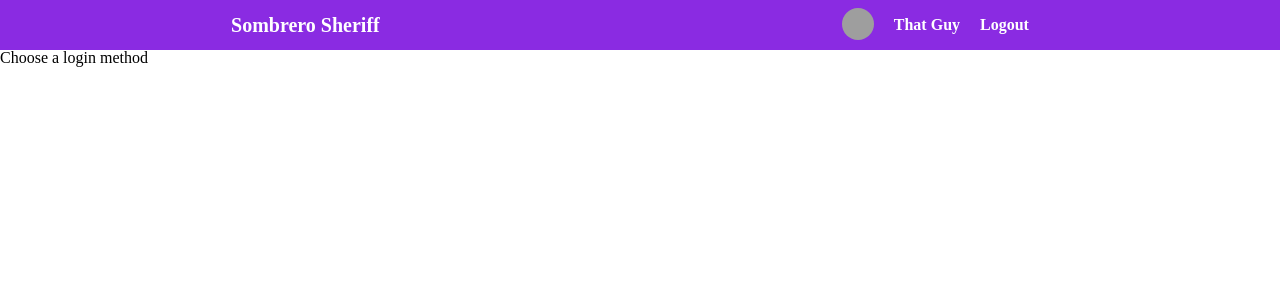
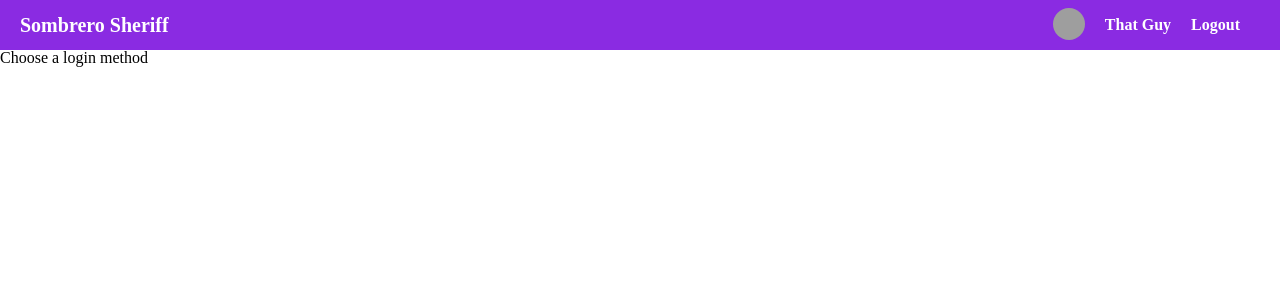
Before and after one commit to spencer-234/passportjsPractice, a React (Vite) app in the folder client/: page / in a window 1280 px wide. Shown: the top 300 px of the page. Built offline with nearby package versions, Linux system fonts and the light colour scheme; grey boxes are pictures that could not be loaded.

Commit message:
change padding of navbar

```diff
--- a/client/src/components/Navbar/navbar.scss
+++ b/client/src/components/Navbar/navbar.scss
@@ -4,7 +4,8 @@
     color: white;
     display: flex;
     align-items: center;
-    justify-content: space-around;
+    justify-content: space-between;
+    padding: 0 20px;
 
     .logo {
         font-size: 20px;
```
